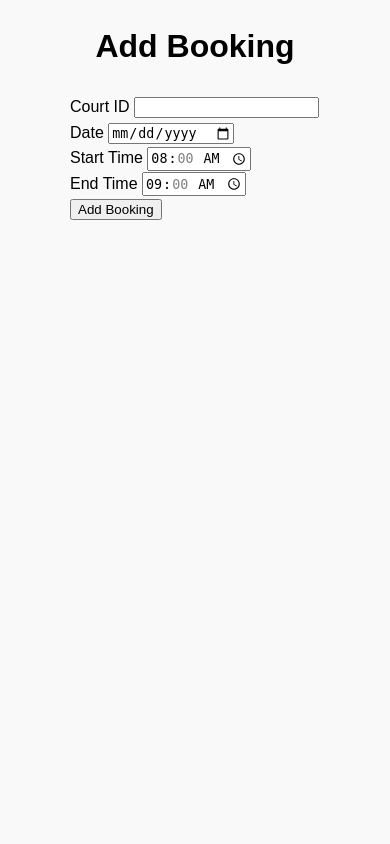
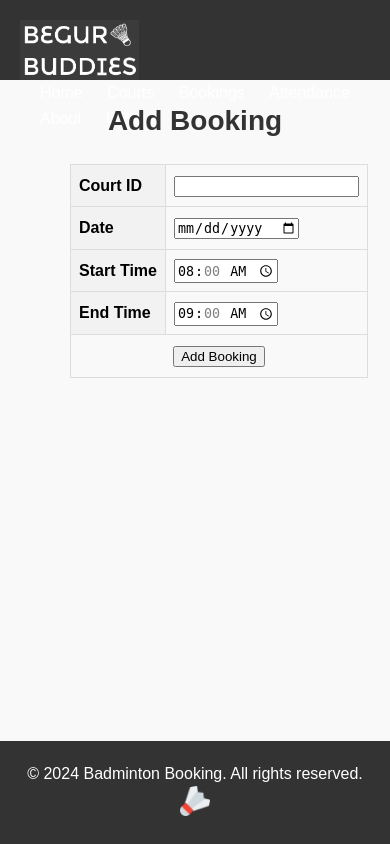
Before and after one commit to babvin/btcbs, a Flask app: page /add_booking in a window 390 px wide. Run offline with Flask 3, Linux system fonts and the light colour scheme; the visitor is signed in with stand-in values (Sample User, id 1).

Commit message:
Added logo, icon, edit booking and attendance, fixed 2fa otp size

```diff
--- a/app.py
+++ b/app.py
@@ -15,7 +15,7 @@ from sqlalchemy import create_engine, UniqueConstraint
 from sqlalchemy_utils import database_exists, create_database, UUIDType
 from wtforms_alchemy import PhoneNumberField
 from dotenv import load_dotenv
-from datetime import date, datetime
+from datetime import date, datetime, timedelta
 import logging
 
 # Configure logging
@@ -102,7 +102,7 @@ class AddAttendanceForm(FlaskForm):
 
 @app.route('/')
 def home():
-    return 'Hello, guest! <a href="/logout">Login</a>'
+    return redirect(url_for('index'))
 
 @app.route('/index')
 def index():
@@ -179,11 +179,17 @@ def login():
 # CRUD APIs for Courts
 @app.route('/courts', methods=['GET'])
 def get_courts():
+    if 'user' not in session:
+        flash('Please log in to access this page.', 'error')
+        return redirect(url_for('login'))
     court = Court.query.all()
     return render_template('courts.html', court=court)
 
 @app.route('/courts/add', methods=['GET', 'POST'])
 def add_court():
+    if 'user' not in session:
+        flash('Please log in to access this page.', 'error')
+        return redirect(url_for('login'))
     form = CourtForm()
     if form.validate_on_submit():
         court = Court(name=form.name.data, cost_per_hour=form.cost_per_hour.data)
@@ -224,6 +230,9 @@ def logout():
 # Route to display session variables (for testing)
 @app.route('/session')
 def show_session():
+    if 'user' not in session:
+        flash('Please log in to access this page.', 'error')
+        return redirect(url_for('login'))
     session_dict = dict(session)
     return jsonify(session_dict)
 
@@ -266,23 +275,49 @@ def add_booking():
 # READ: View bookings route
 @app.route('/view_bookings')
 def view_bookings():
-    booking = Booking.query.all()
+    if 'user' not in session:
+        flash('Please log in to access this page.', 'error')
+        return redirect(url_for('login'))
+    # Get the current date and the first day of the next month
+    current_date = datetime.now()
+    first_day_next_month = datetime(current_date.year, current_date.month + 1, 1)
+    # Calculate the last day of the next month
+    last_day_next_month = first_day_next_month.replace(day=28) + timedelta(days=4)
+    #booking = Booking.query.all()
+    booking = Booking.query.filter(
+        (Booking.booking_date >= current_date) &
+        (Booking.booking_date < last_day_next_month)
+    ).order_by(Booking.booking_date.desc()).all()
     return render_template('view_bookings.html', booking=booking)
 
 # UPDATE: Edit booking route
 @app.route('/edit_booking/<int:booking_id>', methods=['GET', 'POST'])
 def edit_booking(booking_id):
+    if not session['user'] == 'Vinay':
+        return redirect(url_for('view_attendance'))
     booking = Booking.query.get_or_404(booking_id)
     form = AddBookingForm(obj=booking)
     if form.validate_on_submit():
         form.populate_obj(booking)
-        db.session.commit()
-        return redirect(url_for('booking_success'))
-    return render_template('edit_booking.html', form=form, booking_id=booking_id)
+        try:
+            db.session.commit()
+            flash('Booking updated successfully!', 'success')
+        except IntegrityError:
+            db.session.rollback()
+            flash('Duplicate booking detected! Please choose a different time slot.', 'error')
+        redirect_url = url_for('view_bookings')
+        return render_template('redirect.html', redirect_url=redirect_url)
+    else:
+        return render_template('edit_booking.html', form=form, booking_id=booking_id)
 
 # DELETE: Delete booking route
 @app.route('/delete_booking/<int:booking_id>', methods=['POST'])
 def delete_booking(booking_id):
+    if 'user' not in session:
+        flash('Please log in to access this page.', 'error')
+        return redirect(url_for('login'))
+    if not session['user'] == 'Vinay':
+        return redirect(url_for('view_attendance'))
     booking = Booking.query.get_or_404(booking_id)
     db.session.delete(booking)
     db.session.commit()
@@ -318,23 +353,55 @@ def add_attendance():
 # READ: View attendance route
 @app.route('/view_attendance')
 def view_attendance():
-    attendance = Attendance.query.all()
+    if 'user' not in session:
+        flash('Please log in to access this page.', 'error')
+        return redirect(url_for('login'))
+    # Get the current date and the first day of the next month
+    current_date = datetime.now()
+    first_day_next_month = datetime(current_date.year, current_date.month + 1, 1)
+    # Calculate the last day of the next month
+    last_day_next_month = first_day_next_month.replace(day=28) + timedelta(days=4)
+    #attendance = Attendance.query.all()
+    # Retrieve all records from the Attendance table sorted by attendance_date in descending order
+    #attendance = Attendance.query.order_by(Attendance.attendance_date.desc()).all()
+    # Retrieve rows for current and next month in descending order of attendance_date
+    attendance = Attendance.query.filter(
+        (Attendance.attendance_date >= current_date) &
+        (Attendance.attendance_date < last_day_next_month)
+    ).order_by(Attendance.attendance_date.desc()).all()
     return render_template('view_attendance.html', attendance=attendance)
 
 # UPDATE: Edit attendance route
 @app.route('/edit_attendance/<int:attendance_id>', methods=['GET', 'POST'])
 def edit_attendance(attendance_id):
+    if 'user' not in session:
+        flash('Please log in to access this page.', 'error')
+        return redirect(url_for('login'))
+    if not session['user'] == 'Vinay':
+        return redirect(url_for('view_attendance'))
     attendance = Attendance.query.get_or_404(attendance_id)
     form = AddAttendanceForm(obj=attendance)
     if form.validate_on_submit():
         form.populate_obj(attendance)
-        db.session.commit()
-        return redirect(url_for('attendance_success'))
-    return render_template('edit_attendance.html', form=form, attendance_id=attendance_id)
+        try:
+            db.session.commit()
+            flash('Attendance updated successfully!', 'success')
+        except:
+            db.session.rollback()
+            flash('Duplicate attendance detected! Please choose a different day.', 'error')
+        redirect_url = url_for('view_attendance')
+        return render_template('redirect.html', redirect_url=redirect_url)
+    else:
+        return render_template('edit_attendance.html', form=form, attendance_id=attendance_id)
 
 # DELETE: Delete attendance route
 @app.route('/delete_attendance/<int:attendance_id>', methods=['POST'])
 def delete_attendance(attendance_id):
+    if 'user' not in session:
+        flash('Please log in to access this page.', 'error')
+        return redirect(url_for('login'))
+    if not session['user'] == 'Vinay':
+        return redirect(url_for('view_attendance'))
     attendance = Attendance.query.get_or_404(attendance_id)
     db.session.delete(attendance)
     db.session.commit()
--- a/assets/styles.css
+++ b/assets/styles.css
@@ -4,6 +4,14 @@
 body, html {
     margin: 0;
     padding: 0;
+}
+
+/* CSS styles for h1 */
+h1 {
+    font-size: 28px; /* Adjust font size as needed */
+    font-weight: bold; /* Make the text bold */
+    color: #333; /* Set text color */
+    margin-bottom: 20px; /* Add space below the heading */
 }
 
 form {
@@ -43,11 +51,12 @@ header {
     float: left;
     margin: 0;
     font-size: 24px;
+    height: 60px;
 }
 
 /* Navigation styles */
 nav {
-    float: right;
+    float: left;
 }
 
 nav ul {
@@ -73,8 +82,20 @@ footer {
     padding: 20px 0;
     text-align: center;
     margin-top: auto;
+    width: 100%;
+    position: fixed;
+    bottom: 0;
 }
 
+/* Badminton icon */
+.badminton-icon {
+
+    /*top: 50%;
+    left: 50%;
+    transform: translate(-50%, -50%); */
+    width: 30px; /* Adjust size as needed */
+    height: auto;
+}
 /* styles.css */
 
 /* Table styles */
@@ -94,6 +115,7 @@ table th {
     background-color: #f2f2f2;
     font-weight: bold;
     text-align: left;
+    white-space:nowrap;
 }
 
 table tr:nth-child(even) {
@@ -103,3 +125,31 @@ table tr:nth-child(even) {
 table tr:hover {
     background-color: #f2f2f2;
 }
+
+.qr-code {
+    width: 200px; /* Adjust width as needed */
+    height: auto; /* Maintain aspect ratio */
+}
+
+/* Default menu style */
+.menu {
+    /* Default styles for menu */
+}
+
+/* Media query for small screens (phones) */
+@media only screen and (max-width: 600px) {
+    /* Breadcrumb-style menu */
+    .menu {
+        display: flex;
+        flex-wrap: wrap;
+    }
+
+    .menu-item {
+        margin: 5px;
+    }
+
+    /* Style for each menu item */
+    .menu-item a {
+        /* Styles for menu item links */
+    }
+}
--- a/templates/add_attendance.html
+++ b/templates/add_attendance.html
@@ -30,7 +30,7 @@
                 <span class="text-danger">{{ error }}</span>
             {% endfor %}
         </div>
-    </table>
+
         <script>
             // Get the input element by its ID
             var datePicker = document.getElementById("attendance_date");
@@ -39,6 +39,7 @@
             datePicker.min = new Date().toISOString().split("T")[0];
         </script>
 
-        <button type="submit" class="btn btn-primary">Add Attendance</button>
+        <tr><td colspan="2" align="center"><button type="submit" class="btn btn-primary">Add Attendance</button></td></tr>
+    </table>
     </form>
     {% endblock %}
--- a/templates/add_booking.html
+++ b/templates/add_booking.html
@@ -1,19 +1,16 @@
-<!DOCTYPE html>
-<html lang="en">
-<head>
-    <meta charset="UTF-8">
-    <meta name="viewport" content="width=device-width, initial-scale=1.0">
-    <title>Add Booking</title>
+{% extends "base.html" %}
 
-    <link rel="stylesheet" href="{{ url_for('static', filename='styles.css') }}">
-</head>
-<body>
+{% block title %}Add Attendance{% endblock %}
+
+
+{% block content %}
     <h1><center>Add Booking</center></h1>
     <form method="post">
+        <table>
         {{ form.hidden_tag() }}
         <div>
-            {{ form.court_id.label }}
-            {{ form.court_id(class="form-control") }}
+            <tr><th>{{ form.court_id.label }}</th>
+                <td>{{ form.court_id(class="form-control") }}</td></tr>
             {% for error in form.court_id.errors %}
                 <span class="text-danger">{{ error }}</span>
             {% endfor %}
@@ -26,25 +23,25 @@
             {% endfor %}
         </div> -->
         <div>
-            {{ form.booking_date.label }}
-            {{ form.booking_date(class="form-control") }}
+            <tr><th>{{ form.booking_date.label }}</th>
+                <td>{{ form.booking_date(class="form-control") }}</td></tr>
             {% for error in form.booking_date.errors %}
                 <span class="text-danger">{{ error }}</span>
             {% endfor %}
         </div>
 
         <div>
-            {{ form.start_time.label }}
+            <tr><th>{{ form.start_time.label }}</th>
             {# Set default value to "09:00" and set minutes to 0 #}
-            {{ form.start_time(class="form-control", value="08:00", step="3600") }}
+            <td>{{ form.start_time(class="form-control", value="08:00", step="3600") }}</td></tr>
             {% for error in form.start_time.errors %}
                 <span class="text-danger">{{ error }}</span>
             {% endfor %}
         </div>
         <div>
-            {{ form.end_time.label }}
+            <tr><th>{{ form.end_time.label }}</th>
             {# Set default value to "09:00" and set minutes to 0 #}
-            {{ form.end_time(class="form-control", value="09:00", step="3600") }}
+            <td>{{ form.end_time(class="form-control", value="09:00", step="3600") }}</td></tr>
             {% for error in form.end_time.errors %}
                 <span class="text-danger">{{ error }}</span>
             {% endfor %}
@@ -70,7 +67,14 @@
                 this.value = this.value.replace(/:[^:]*$/, ":00");
             });
         </script>
-        <button type="submit" class="btn btn-primary">Add Booking</button>
+        <script>
+            // Get the input element by its ID
+            var datePicker = document.getElementById("attendance_date");
+
+            // Set the minimum date to today
+            datePicker.min = new Date().toISOString().split("T")[0];
+        </script>
+        <tr><td colspan="2" align="center"><button type="submit" class="btn btn-primary">Add Booking</button></td></tr>
+    </table>
     </form>
-</body>
-</html>
+    {% endblock %}
--- a/templates/base.html
+++ b/templates/base.html
@@ -8,8 +8,15 @@
 </head>
 <body>
     <header>
+        <!-- Badminton icon -->
+
         <div class="container">
-            <h1 class="logo">Badminton Booking</h1>
+            <div class="logo-container">
+             <!-- Logo image -->
+             <img src="{{ 'logo.png' }}" alt="Logo" class="logo">
+
+        </div>
+
             <nav>
                 <ul>
                     <li><a href="{{ url_for('index') }}">Home</a></li>
@@ -33,6 +40,8 @@
     <footer>
         <div class="container">
             &copy; 2024 Badminton Booking. All rights reserved.
+            <!-- Badminton icon -->
+            <img class="badminton-icon" src="{{ 'shuttlecock.png' }}" alt="Badminton Icon">
         </div>
     </footer>
 </body>
--- a/templates/setup_2fa.html
+++ b/templates/setup_2fa.html
@@ -10,7 +10,7 @@
     <h1>Setup Two-Factor Authentication</h1>
     <p>Hello, {{ user.name }}!</p>
     <p>To complete setting up two-factor authentication for your account, please scan the QR code below using the Google Authenticator app:</p>
-    <img src="{{ '/qr_codes/'+ user.mobile_number +'_qr.png' }}" alt="QR Code">
+    <img src="{{ '/qr_codes/'+ user.mobile_number +'_qr.png' }}" alt="QR Code" class="qr-code">
     <p>Please login, <a href="{{ url_for('.login') }}"> here</a>.</p>
     </form>
 </body>
--- a/templates/view_attendance.html
+++ b/templates/view_attendance.html
@@ -18,7 +18,7 @@
         <tbody>
             {% for record in attendance %}
             <tr>
-                <td>{{ record.id }}</td>
+                <td><a href="{{ url_for('edit_attendance', attendance_id=record.id) }}">{{ record.id }}</a></td>
                 <td>{{ record.user }}</td>
                 <td>{{ record.attendance_date }}</td>
                 <td>{{ record.status }}</td>
--- a/templates/view_bookings.html
+++ b/templates/view_bookings.html
@@ -20,7 +20,7 @@
         <tbody>
             {% for record in booking %}
             <tr>
-                <td>{{ record.id }}</td>
+                <td><a href="{{ url_for('edit_booking', booking_id=record.id) }}">{{ record.id }}</a></td>
                 <td>{{ record.user }}</td>
                 <td>{{ record.court_id }}</td>
                 <td>{{ record.booking_date }}</td>
```
Also changed, not shown: templates/add_court.html (+7 -10 lines), templates/edit_attendance.html (+17 -18 lines), templates/edit_booking.html (+21 -22 lines), templates/index.html (+7 -3 lines), templates/login.html (+14 -16 lines), templates/register.html (+17 -19 lines), assets/badminton_shuttle.png (added), assets/bb.png (added), assets/logo.png (added), assets/shuttlecock.png (added).
